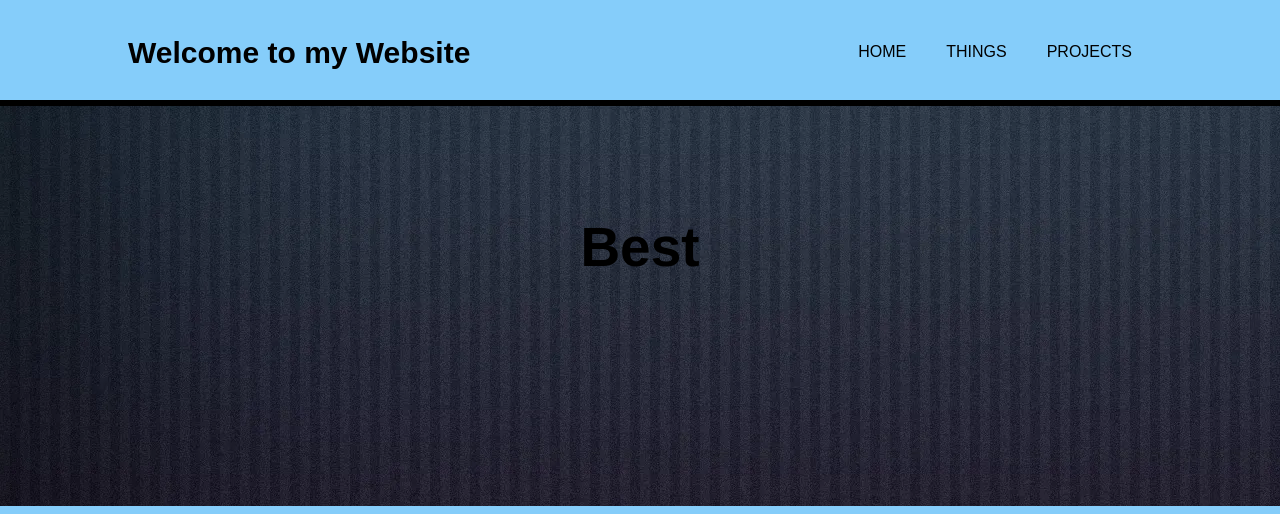
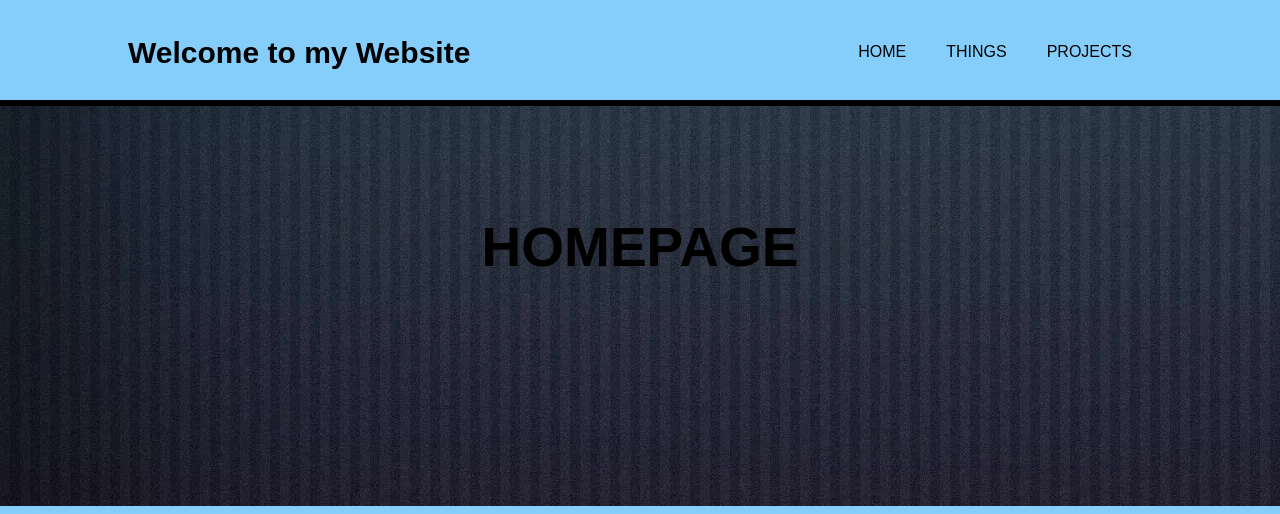
Before and after one commit to sourishhaj/sourishhaj.github.io, a plain HTML site: page index.html in a window 1280 px wide. Shown: the top 514 px of the page. Drawn offline with Linux system fonts and the light colour scheme.

Commit message:
Update index.html

```diff
--- a/index.html
+++ b/index.html
@@ -26,7 +26,7 @@
 
         <section id="showcase">
             <div class="container">
-                <h1>Best</h1>
+                <h1>HOMEPAGE</h1>
             </div>
         </section>
 
```
